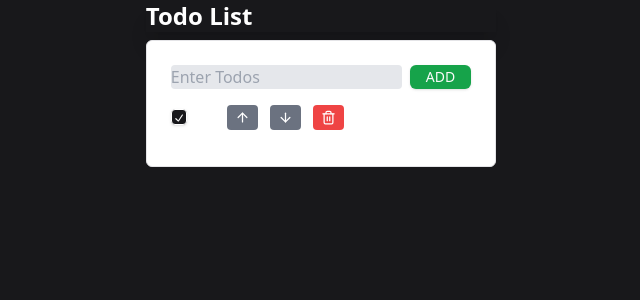
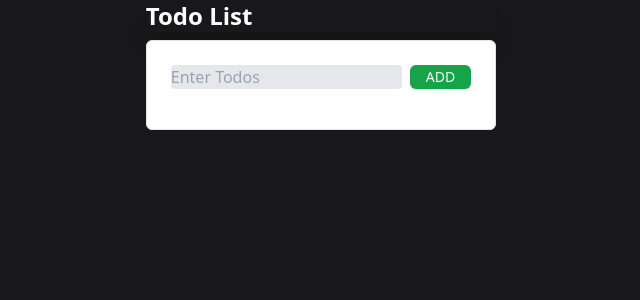
Before and after one commit to Tomj669/todo-222, a React (Vite) app: page / in a window 1280 px wide. Shown: the top 300 px of the page, without its empty margins (319-959 px from the left). Built offline with nearby package versions, Linux system fonts and the light colour scheme.

Commit message:
Update Content.jsx

```diff
--- a/src/Content.jsx
+++ b/src/Content.jsx
@@ -8,7 +8,7 @@ export default function Content() {
   // Load todos from localStorage or use initialData if nothing is found
   const [todos, setTodos] = useState(() => {
     const savedTodos = localStorage.getItem("todos");
-    return savedTodos ? JSON.parse(savedTodos) : initialData;
+    return savedTodos ? JSON.parse(savedTodos) : [];
   });
 
   const [ischecked, setIschecked] = useState(false);
```
